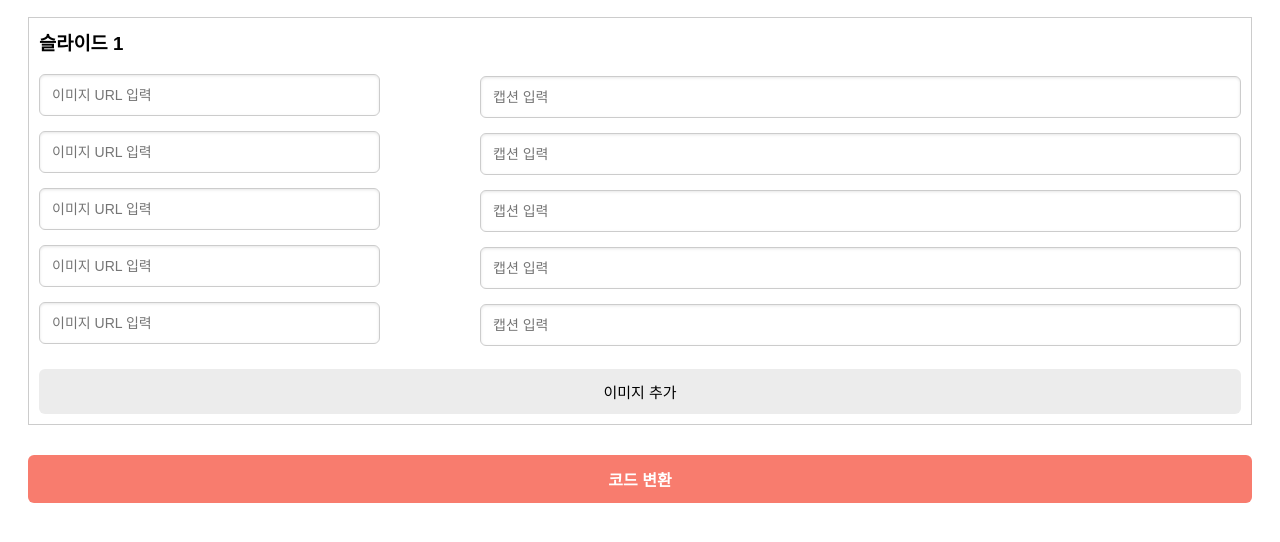
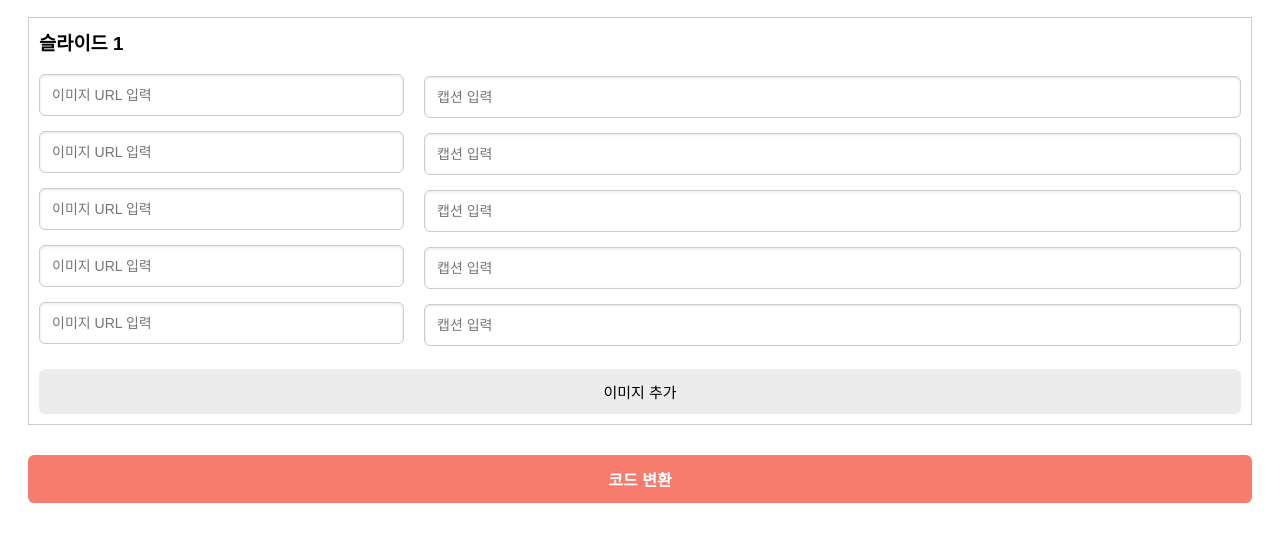
Before and after one commit to seoulmediagroup/slide-template, a plain HTML site: page index.html in a window 1280 px wide. Shown: the part 148-690 px from the top of the page. Drawn offline with Linux system fonts and the light colour scheme.

Commit message:
Adjust the gap of input

```diff
--- a/index.html
+++ b/index.html
@@ -38,7 +38,7 @@
       display: flex;
       flex-direction: row;
       align-items: center;
-      column-gap: 100px; /* ✅ 이게 핵심: 간격 넓히기 */
+      column-gap: 20px; /* ✅ 이게 핵심: 간격 넓히기 */
       margin-bottom: 10px;
     }
 
```
